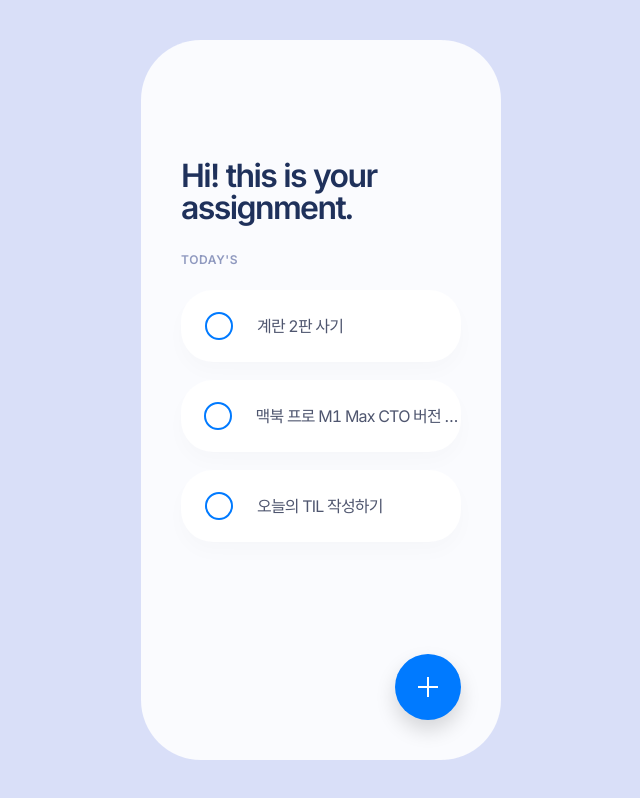
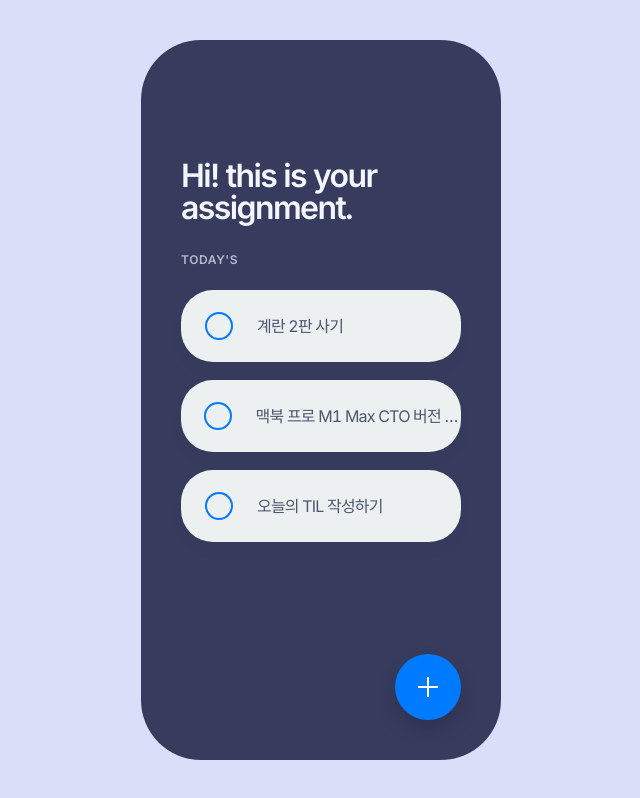
Before and after one commit to Team8-Rocket/todo-list, a React (Create React App) app: page / in a window 1280 px wide. Shown: the whole page, without its empty margins (319-959 px from the left). Built offline with nearby package versions, Linux system fonts and the light colour scheme.

Commit message:
Modified to variables

```diff
--- a/src/routes/TodoList/TodoList.module.scss
+++ b/src/routes/TodoList/TodoList.module.scss
@@ -2,26 +2,28 @@
 @use '/src/styles/constants/levels';
 @use '/src/styles/mixins/flexbox';
 @use '/src/styles/mixins/position';
+@use '/src/styles/constants/themes';
 
 .todoList {
   position: relative;
   width: 360px;
   height: 720px;
   padding: 120px 40px 40px;
-  background-color: #fafbfe;
+  // background-color: colors.$DARK_BACKGROUND_INSIDE;
+  background-color: var(--color-background);
   border-radius: 60px;
 
   h1 {
     font-size: 32px;
     font-weight: 600;
-    color: colors.$BIG_TITLE;
+    color: var(--color-title);
   }
 
   .tasksTitle {
     margin: 30px 0 24px;
     font-size: 12px;
     font-weight: 600;
-    color: colors.$TASKS_TITLE;
+    color: var(--color-subtitle);
     text-transform: uppercase;
     letter-spacing: 0.05em;
   }
@@ -31,7 +33,7 @@
     align-items: center;
     height: 72px;
     line-height: 72px;
-    background-color: colors.$WHITE;
+    background-color: var(--color-background-task);
     border-radius: 32px;
     box-shadow: 0 10px 20px 0 rgba(colors.$BLACK, 2%);
 
```
